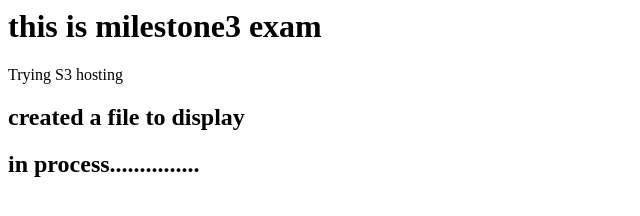
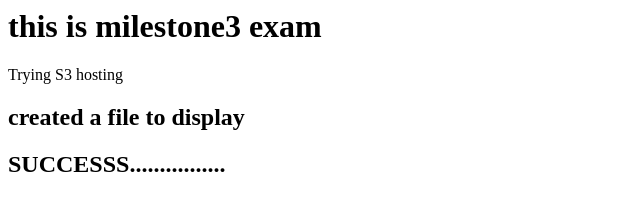
Before and after one commit to JD-jash/s3withoutgit, a plain HTML site: page index.html in a window 1280 px wide. Shown: the full height of the page, 0-640 px from the left. Drawn offline with Linux system fonts and the light colour scheme.

Commit message:
Update index.html

```diff
--- a/index.html
+++ b/index.html
@@ -1,4 +1,4 @@
 <h1>this is milestone3 exam</h1>
 Trying S3 hosting
 <h2>created a file to display</h2>
-<h2>in process...............</h2>
+<h2>SUCCESSS................</h2>
```
